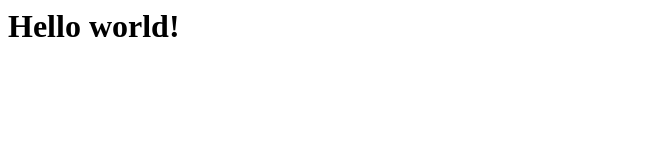
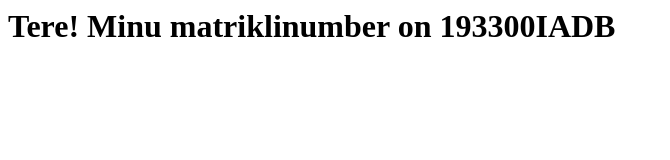
Before and after one commit to MihkelKaljuvee/mihkelkaljuvee.github.io, a plain HTML site: page index.html in a window 1280 px wide. Shown: the whole page, without its empty margins (0-670 px from the left). Drawn offline with Linux system fonts and the light colour scheme.

Commit message:
Update index.html

```diff
--- a/index.html
+++ b/index.html
@@ -1 +1,2 @@
-<h1>Hello world!</h1>
+<h1>Tere!
+Minu matriklinumber on 193300IADB</h1>
```
